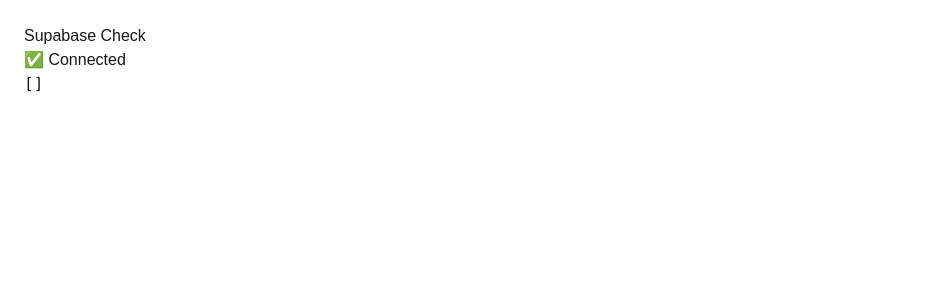
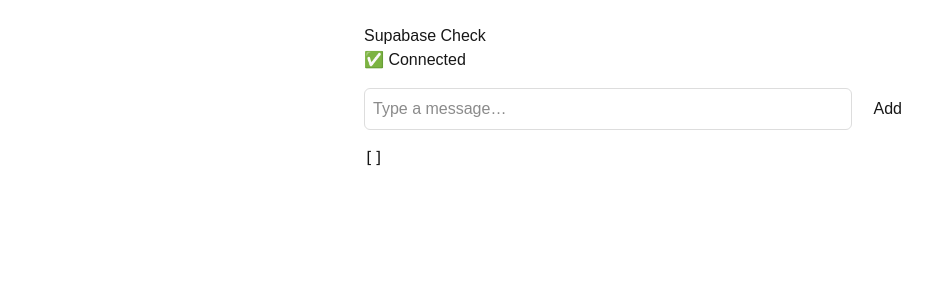
Before and after one commit to FischerHewitt/bootcamp-site, a Next.js app: page /check in a window 1280 px wide. Shown: the top 300 px of the page, without its empty margins (0-939 px from the left). Built offline with nearby package versions, Linux system fonts and the light colour scheme; no server answers; the database is empty.

Commit message:
Add insert form to /check page

```diff
--- a/app/check/page.js
+++ b/app/check/page.js
@@ -1,25 +1,54 @@
 'use client'
 import { useEffect, useState } from 'react'
-import { supabase } from '../../lib/supabaseClient'
+import { supabase } from '../../lib/supabaseClient' // note: two dots here
 
 export default function Check() {
   const [status, setStatus] = useState('Checking…')
   const [rows, setRows] = useState([])
   const [err, setErr] = useState(null)
+  const [msg, setMsg] = useState('')
+  const [saving, setSaving] = useState(false)
 
-  useEffect(() => {
-    ;(async () => {
-      const { data, error } = await supabase.from('messages').select('*').limit(5)
-      if (error) { setErr(error.message); setStatus('❌ Error') }
-      else { setRows(data ?? []); setStatus('✅ Connected') }
-    })()
-  }, [])
+  async function load() {
+    const { data, error } = await supabase
+      .from('messages')
+      .select('*')
+      .order('id', { ascending: true })
+    if (error) { setErr(error.message); setStatus('❌ Error') }
+    else { setRows(data ?? []); setStatus('✅ Connected') }
+  }
+
+  useEffect(() => { load() }, [])
+
+  async function addMessage(e) {
+    e.preventDefault()
+    if (!msg.trim()) return
+    setSaving(true)
+    const { error } = await supabase.from('messages').insert([{ content: msg.trim() }])
+    if (error) setErr(error.message)
+    setMsg('')
+    setSaving(false)
+    await load()
+  }
 
   return (
-    <main style={{ padding: 24 }}>
+    <main style={{ padding: 24, maxWidth: 600, margin: '0 auto' }}>
       <h1>Supabase Check</h1>
       <p>{status}</p>
-      {err && <pre>{err}</pre>}
+      {err && <pre style={{ color: 'crimson' }}>{err}</pre>}
+
+      <form onSubmit={addMessage} style={{ display: 'flex', gap: 8, margin: '16px 0' }}>
+        <input
+          value={msg}
+          onChange={(e) => setMsg(e.target.value)}
+          placeholder="Type a message…"
+          style={{ flex: 1, padding: 8, border: '1px solid #ddd', borderRadius: 6 }}
+        />
+        <button disabled={saving} style={{ padding: '8px 14px', borderRadius: 6 }}>
+          {saving ? 'Saving…' : 'Add'}
+        </button>
+      </form>
+
       <pre>{JSON.stringify(rows, null, 2)}</pre>
     </main>
   )
```
